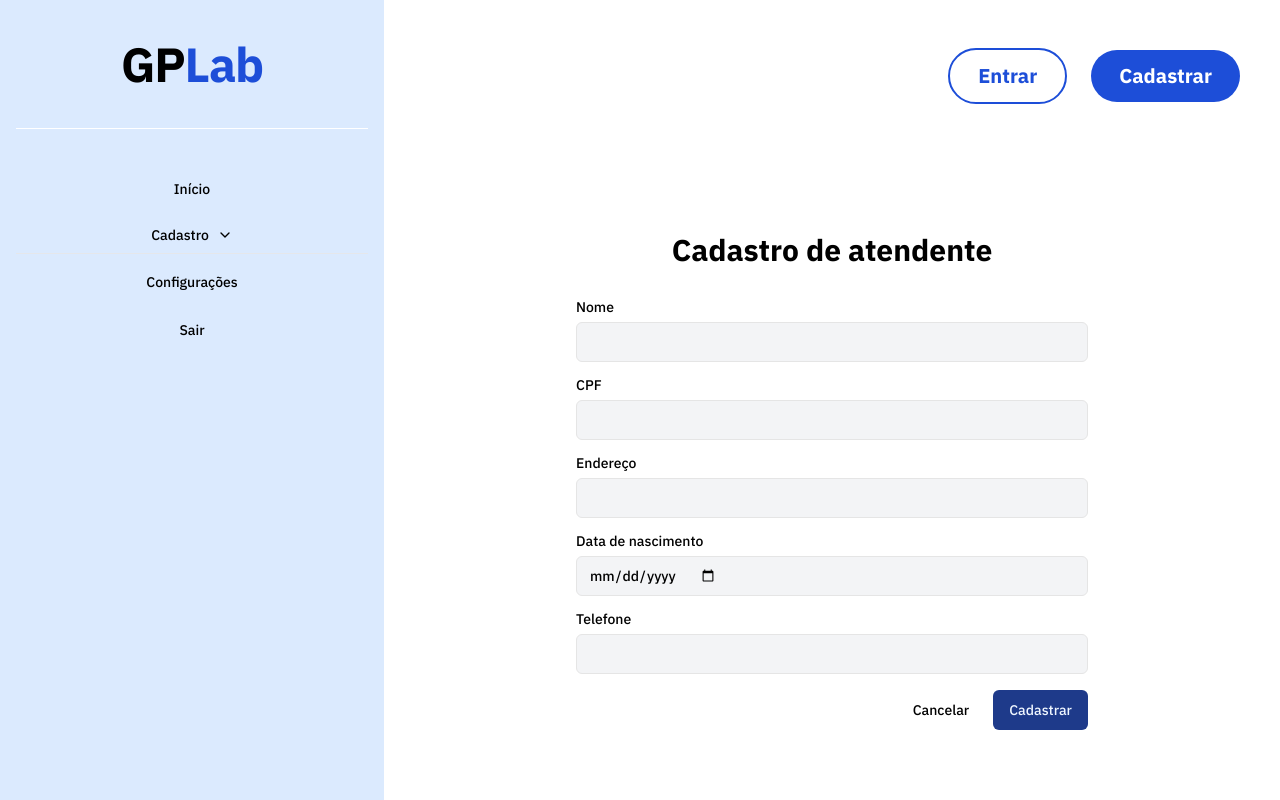
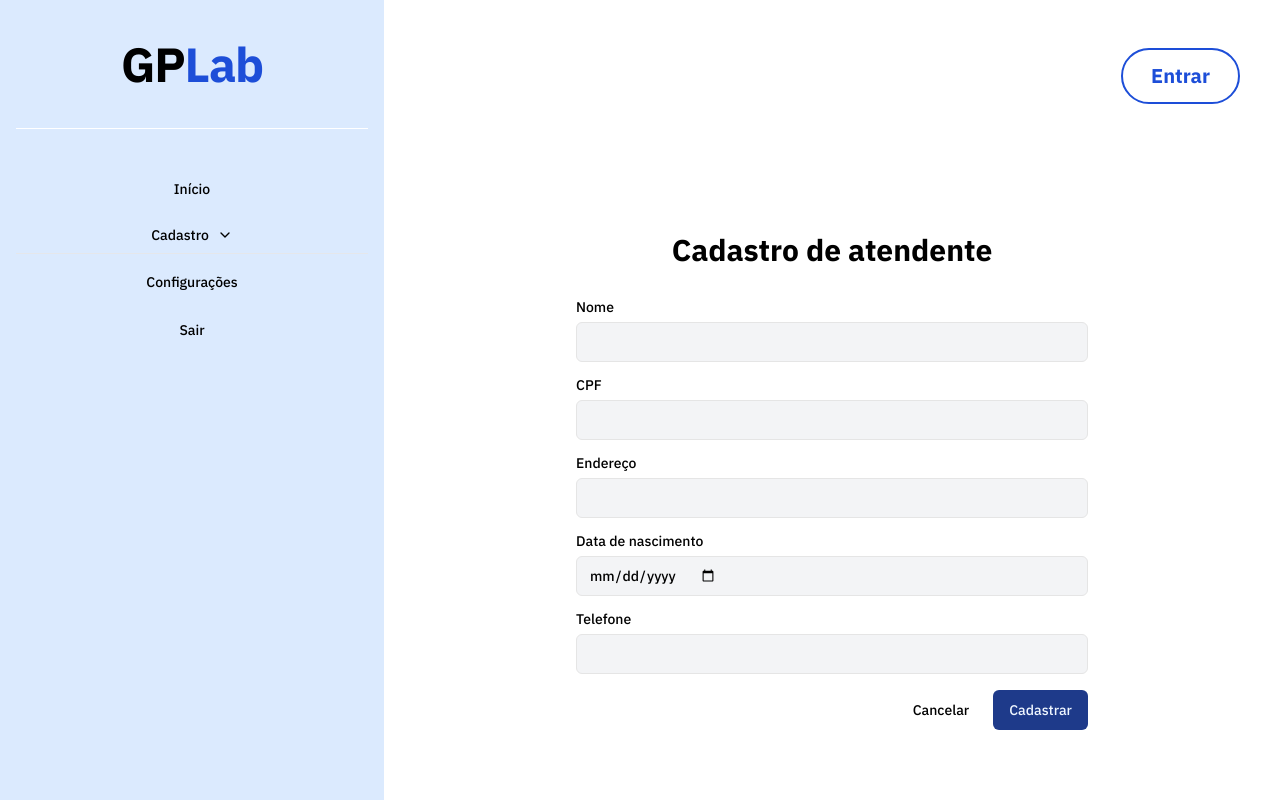
Before and after one commit to brunog2/gplab-front, a Next.js app: page /cadastro/atendente in a window 1280 px wide. Shown: the top 800 px of the page. Built offline with nearby package versions, Linux system fonts and the light colour scheme.

Commit message:
removed register link

```diff
--- a/src/ui/components/header/Header.tsx
+++ b/src/ui/components/header/Header.tsx
@@ -10,20 +10,12 @@ const Header: React.FC = () => {
         <header className="px-10 py-12 flex">
             <div className="ml-auto flex gap-6 items-center">
                 {isAuthenticated ? (
-                    <>
                     <Link
                         href={'/login'}
                         className="px-7 py-3 rounded-full border-2 border-blue-700 text-blue-700 font-bold text-xl"
                     >
                         Entrar
                     </Link>
-                        <Link
-                            href={'/register'}
-                            className="px-7 py-3 rounded-full bg-blue-700 text-white font-bold text-xl"
-                        >
-                            Cadastrar
-                        </Link>
-                    </>
                 ) : (
                     <>
                         <Link href={''}>
```
Lines whose indentation alone changed are shown as unchanged.
